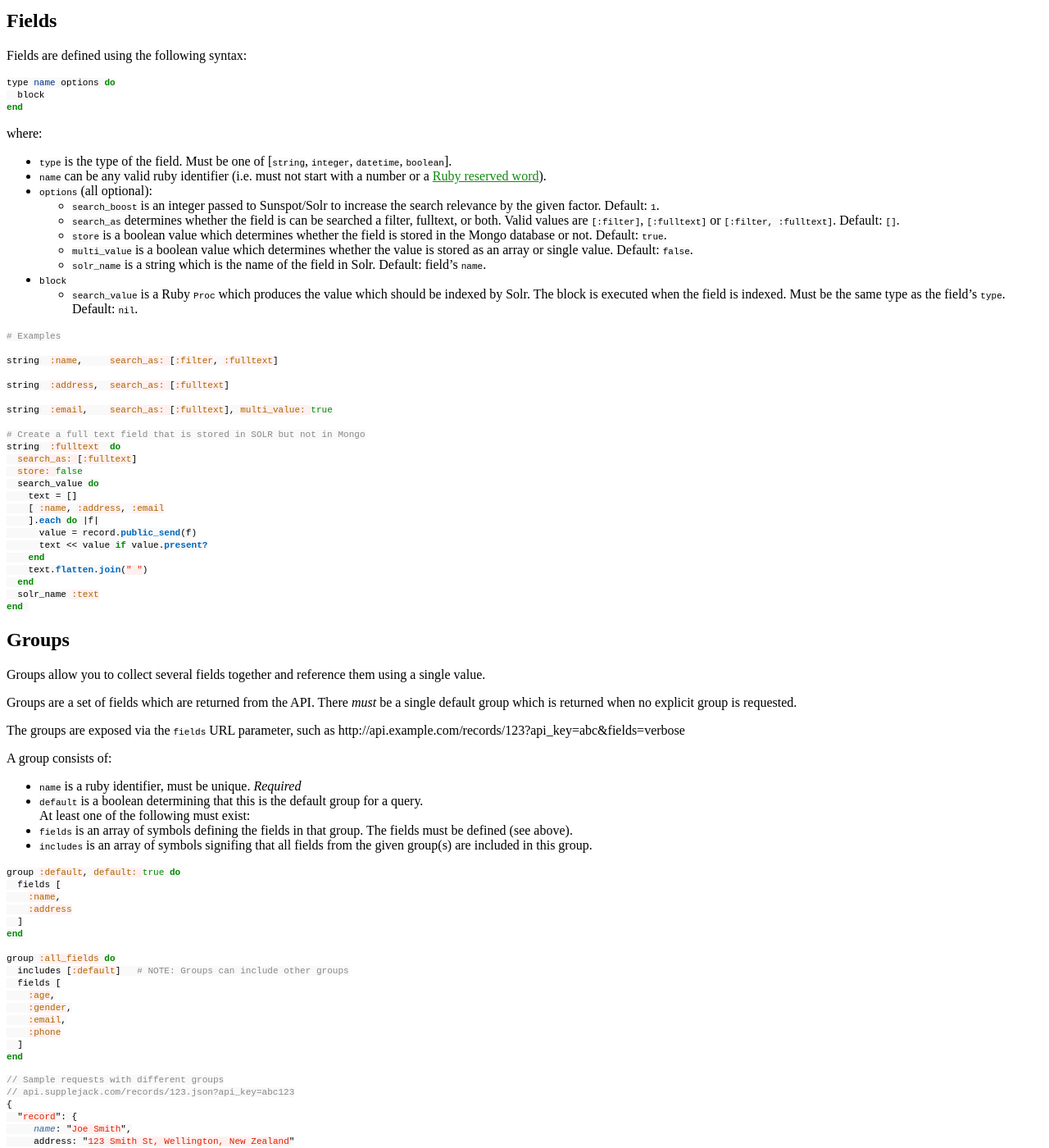
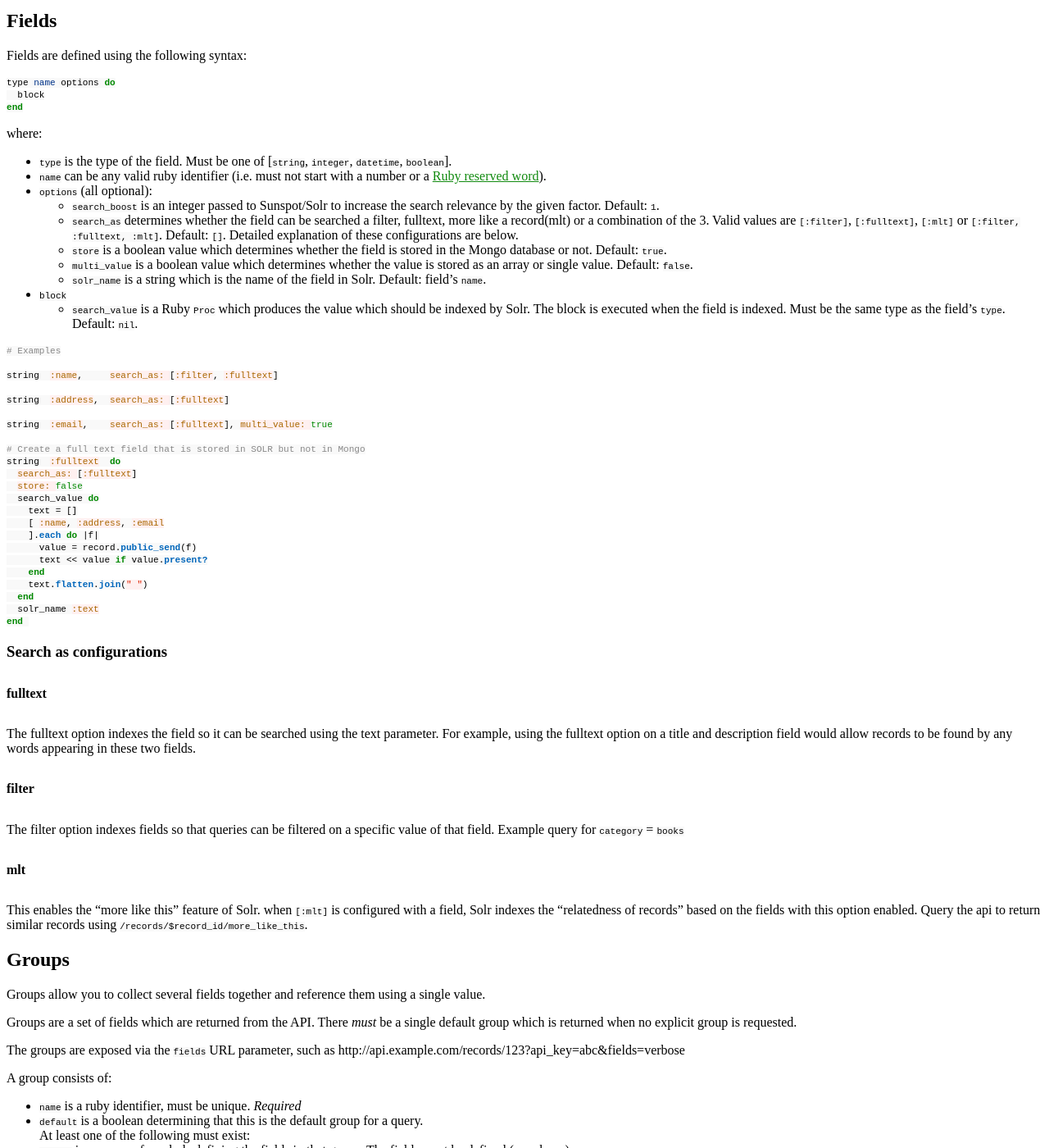
Before and after one commit to DigitalNZ/supplejack, a Jekyll site: the page built from _posts/2014-05-02-schema-dsl-domain-specific-language.md, in a window 1280 px wide and 1400 px high, scrolled down 940 px. Shown: the whole window at 82% size. Built offline with Jekyll 4.4.1, drawn with Linux system fonts in a browser that asks for light colours; Markdown is read by kramdown in place of the engine named in the settings; a style sheet for code colours, icons or effects is not loaded.

Commit message:
docs() has Schema & Client documentation for mlt

````diff
--- a/_posts/2014-05-02-schema-dsl-domain-specific-language.md
+++ b/_posts/2014-05-02-schema-dsl-domain-specific-language.md
@@ -22,7 +22,7 @@ where:
 * `name` can be any valid ruby identifier (i.e. must not start with a number or a [Ruby reserved word](http://en.wikibooks.org/wiki/Ruby_Programming/Syntax/Lexicology#Reserved_Words)).
 * `options` (all optional):
     * `search_boost` is an integer passed to Sunspot/Solr to increase the search relevance by the given factor. Default: `1`.
-    * `search_as` determines whether the field is can be searched a filter, fulltext, or both. Valid values are `[:filter]`, `[:fulltext]` or `[:filter, :fulltext]`. Default: `[]`.
+    * `search_as` determines whether the field can be searched a filter, fulltext, more like a record(mlt) or a combination of the 3. Valid values are `[:filter]`, `[:fulltext]`, `[:mlt]` or `[:filter, :fulltext, :mlt]`. Default: `[]`. Detailed explanation of these configurations are below.
     * `store` is a boolean value which determines whether the field is stored in the Mongo database or not. Default: `true`.
     * `multi_value` is a boolean value which determines whether the value is stored as an array or single value. Default: `false`.
     * `solr_name` is a string which is the name of the field in Solr. Default: field's `name`.
@@ -54,6 +54,19 @@ string  :fulltext  do
   solr_name :text
 end
 ```
+
+### Search as configurations
+
+#### fulltext
+The fulltext option indexes the field so it can be searched using the text parameter. For example, using the fulltext option on a title and description field would allow records to be found by any words appearing in these two fields.
+
+#### filter
+The filter option indexes fields so that queries can be filtered on a specific value of that field.
+Example query for `category` = `books`
+
+#### mlt
+This enables the "more like this" feature of Solr. when `[:mlt]` is configured with a field, Solr indexes the "relatedness of records" based on the fields with this option enabled.
+Query the api to return similar records using `/records/$record_id/more_like_this`.
 
 ## Groups
 Groups allow you to collect several fields together and reference them using a single value.
````
Also changed, not shown: _posts/2014-06-30-supplejack-client.md (+17 -2 lines).
